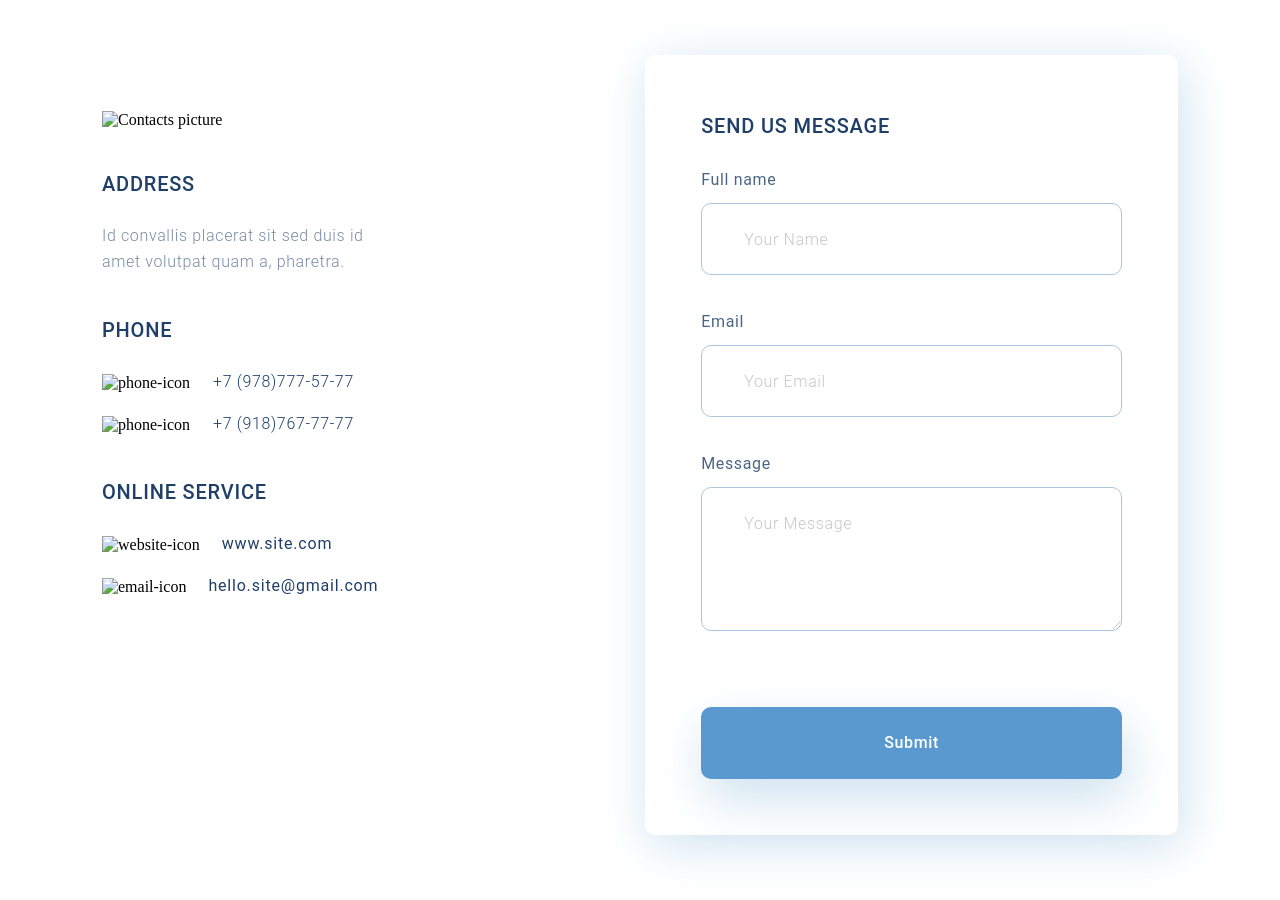
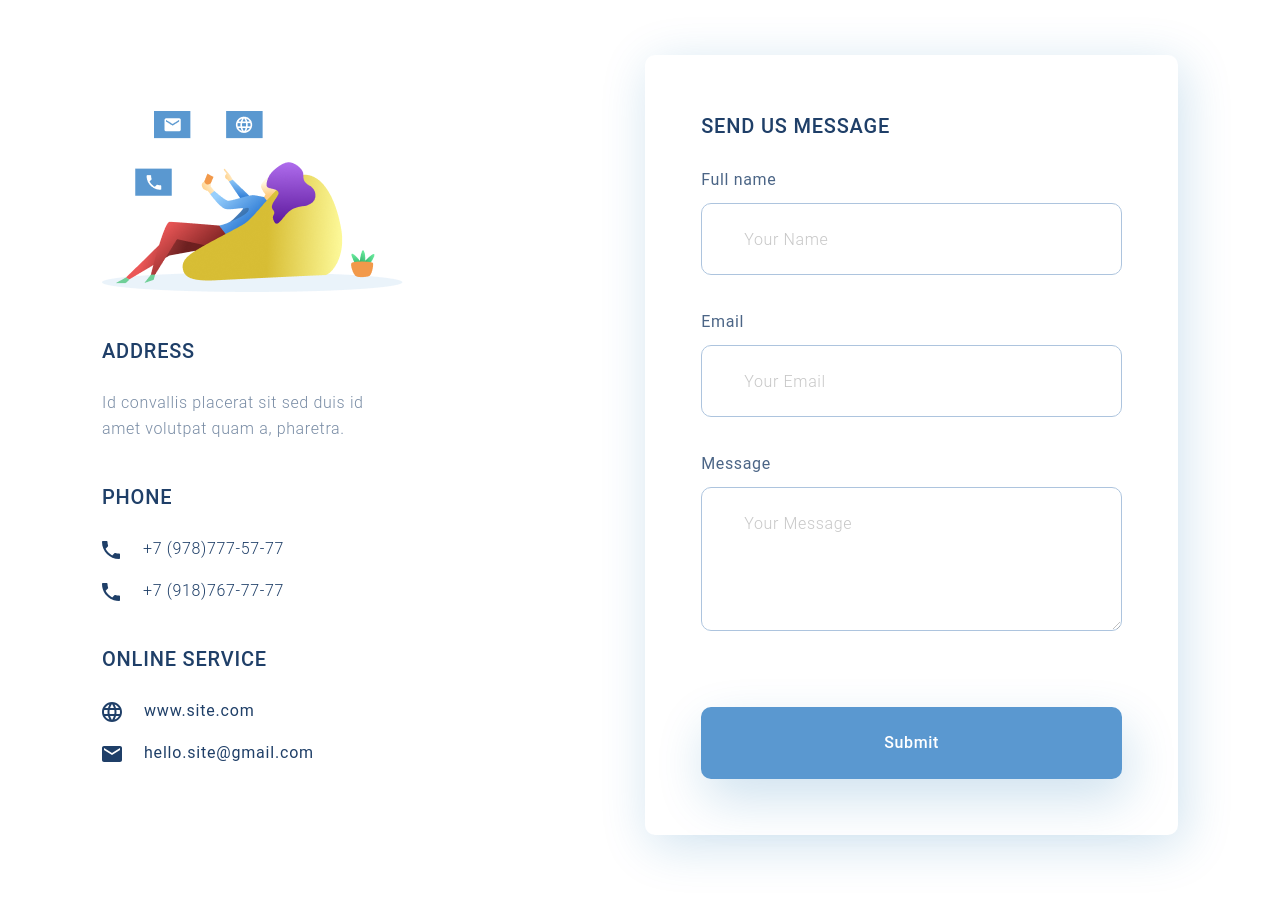
Before and after one commit to tv1teka/landing-page, a plain HTML site: page contacts.html in a window 1280 px wide. Shown: the part 418-1318 px from the top of the page. Drawn offline with Linux system fonts and the light colour scheme; the site is published under a folder, as on GitHub Pages, so addresses that start at the root find nothing.

Commit message:
fixed img src

```diff
--- a/contacts.html
+++ b/contacts.html
@@ -26,25 +26,25 @@
         <section class="contacts container">
             <div class="contacts__wrapper">
                 <div class="contacts__info">
-                    <img src="/img/send-us.png" alt="Contacts picture">
+                    <img src="img/send-us.png" alt="Contacts picture">
                     <h4 class="title-h4">Address</h4>
                     <p class="main-text">Id convallis placerat sit sed duis id amet volutpat quam a, pharetra.</p>
                     <h4 class="title-h4">Phone</h4>
                     <ul class="contacts__list">
                         <li>
-                            <img src="/img/phone.png" alt="phone-icon">
+                            <img src="img/phone.svg" alt="phone-icon">
                             <a href = "tel:+79787775777" class="contacts__phone-link">+7 (978)777-57-77</a></li>
                         <li>
-                            <img src="/img/phone.png" alt="phone-icon">
+                            <img src="img/phone.svg" alt="phone-icon">
                             <a href = "tel:+79187677777" class="contacts__phone-link">+7 (918)767-77-77</a></li>
                     </ul>
                     <h4 class="title-h4">Online service</h4>
                     <ul class="contacts__list">
                         <li>
-                            <img src="/img/website.svg" alt="website-icon">
+                            <img src="img/website.svg" alt="website-icon">
                             <a href="https://ru.reactjs.org/" target="_blank" class="contacts__service-link">www.site.com</a></li>
                         <li>
-                            <img src="/img/email.svg" alt="email-icon">
+                            <img src="img/email.svg" alt="email-icon">
                             <a href="mailto:tv1teka@vk.com" class="contacts__service-link">hello.site@gmail.com</a></li>
                     </ul>
                 </div>
```
